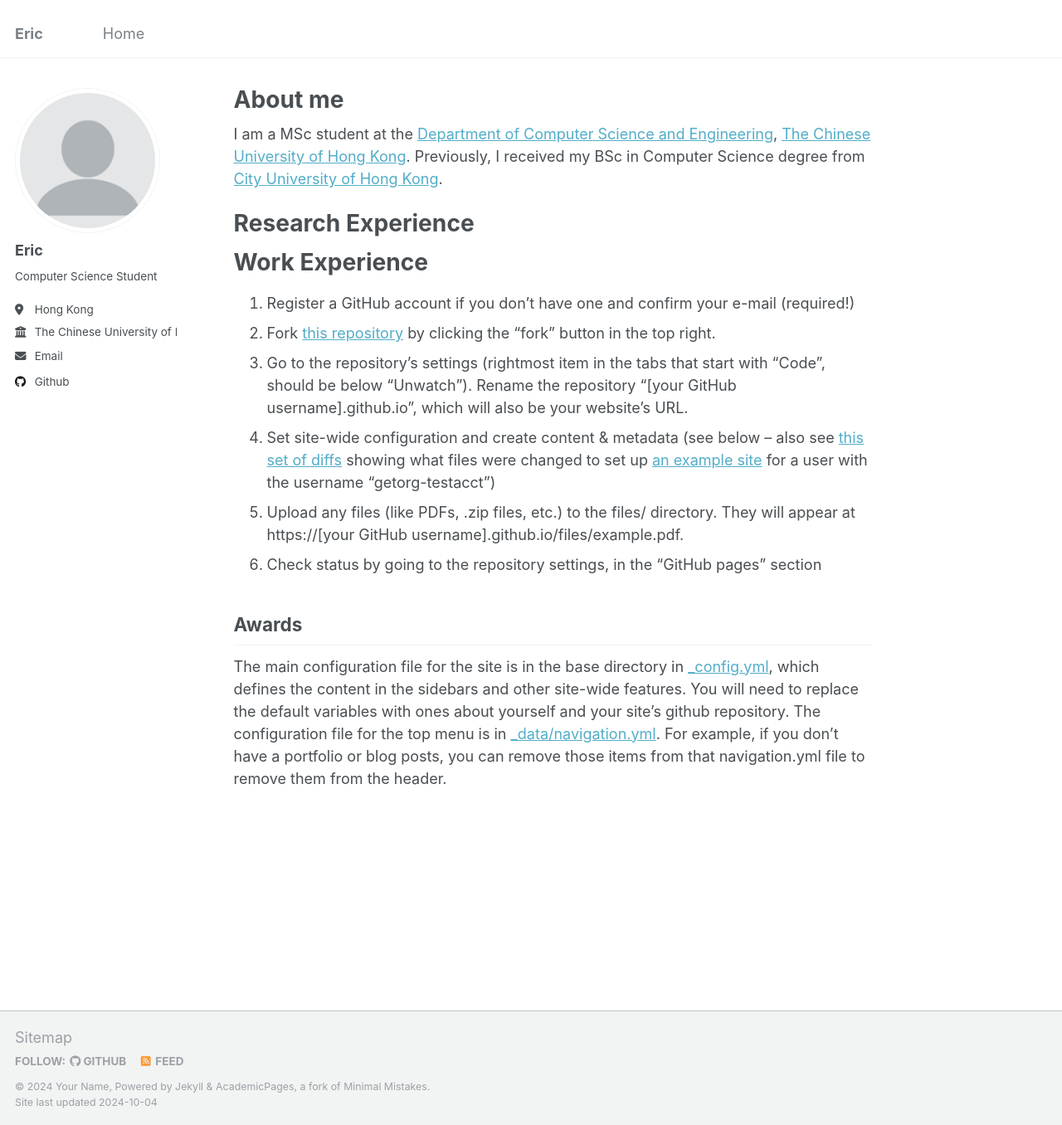
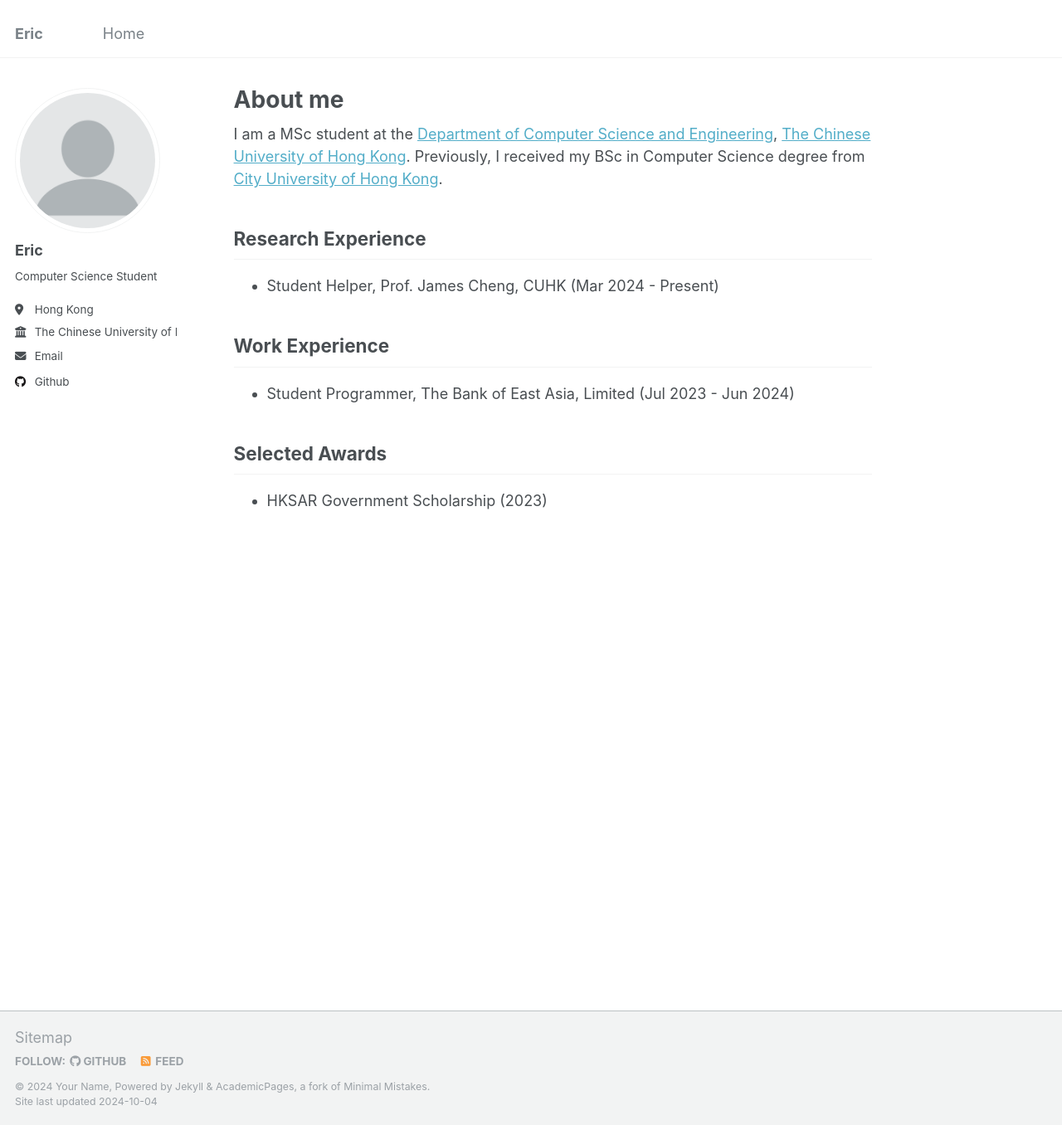
Before and after one commit to ericskh2/ericskh2.github.io, a Jekyll site: the page built from _pages/about.md, in a window 1280 px wide and 1356 px high. Shown: the whole window at 83% size. Built offline with Jekyll 4.4.1, drawn with Linux system fonts in a browser that asks for light colours.

Commit message:
Update about.md

```diff
--- a/_pages/about.md
+++ b/_pages/about.md
@@ -10,17 +10,13 @@ redirect_from:
 I am a MSc student at the [Department of Computer Science and Engineering](https://www.cse.cuhk.edu.hk/), [The Chinese University of Hong Kong](https://www.cuhk.edu.hk/english/index.html). Previously, I received my BSc in Computer Science degree from [City University of Hong Kong](https://www.cityu.edu.hk/).
 
 Research Experience
-======
+------
+- Student Helper, Prof. James Cheng, CUHK (Mar 2024 - Present)
 
 Work Experience
-======
-1. Register a GitHub account if you don't have one and confirm your e-mail (required!)
-1. Fork [this repository](https://github.com/academicpages/academicpages.github.io) by clicking the "fork" button in the top right.
-1. Go to the repository's settings (rightmost item in the tabs that start with "Code", should be below "Unwatch"). Rename the repository "[your GitHub username].github.io", which will also be your website's URL.
-1. Set site-wide configuration and create content & metadata (see below -- also see [this set of diffs](http://archive.is/3TPas) showing what files were changed to set up [an example site](https://getorg-testacct.github.io) for a user with the username "getorg-testacct")
-1. Upload any files (like PDFs, .zip files, etc.) to the files/ directory. They will appear at https://[your GitHub username].github.io/files/example.pdf.
-1. Check status by going to the repository settings, in the "GitHub pages" section
+------
+- Student Programmer, The Bank of East Asia, Limited (Jul 2023 - Jun 2024)
 
-Awards
+Selected Awards
 ------
-The main configuration file for the site is in the base directory in [_config.yml](https://github.com/academicpages/academicpages.github.io/blob/master/_config.yml), which defines the content in the sidebars and other site-wide features. You will need to replace the default variables with ones about yourself and your site's github repository. The configuration file for the top menu is in [_data/navigation.yml](https://github.com/academicpages/academicpages.github.io/blob/master/_data/navigation.yml). For example, if you don't have a portfolio or blog posts, you can remove those items from that navigation.yml file to remove them from the header.
+- HKSAR Government Scholarship (2023)
```
